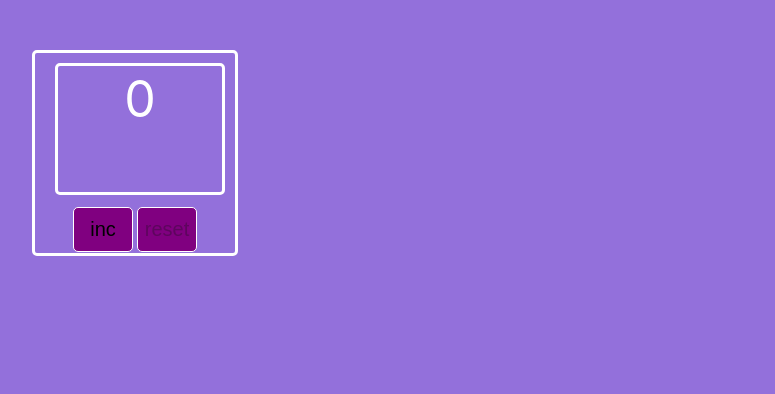
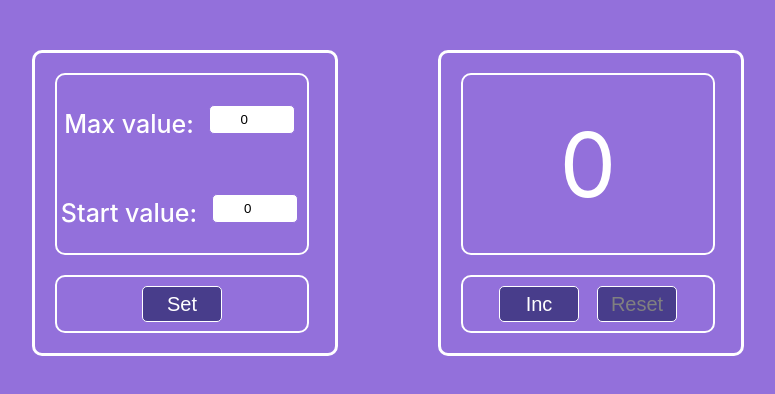
Before and after one commit to Karpenko21/counter, a React (Create React App) app: page / in a window 1280 px wide. Shown: the top 394 px of the page, without its empty margins (18-793 px from the left). Built offline with nearby package versions, Linux system fonts and the light colour scheme.

Commit message:
CounterSetter

```diff
--- a/src/App.css
+++ b/src/App.css
@@ -1,50 +1,6 @@
 .App {
+  display: flex;
+  flex-direction: row;
+  justify-items: center;
   text-align: center;
 }
-.counter {
-  border: 3px solid white;
-  width: 200px;
-  height: 200px;
-  margin: 50px;
-  background: mediumpurple;
-  color: white;
-  border-radius: 5px;
-}
-
-.value {
-  border: 3px solid white;
-  width: 158px;
-  height: 120px;
-  margin: 10px 20px;
-  padding: 3px;
-  border-radius: 5px;
-  font-size: 50px;
-}
-
-.maxValue {
-  border: 2px solid white;
-  width: 158px;
-  height: 120px;
-  margin: 10px 20px;
-  padding: 3px;
-  border-radius: 5px;
-  color: darkblue;
-  font-size: 50px;
-}
-
-.button {
-  margin: 2px;
-  width: 60px;
-  height: 45px;
-  background: purple;
-  border-radius: 5px;
-  border: 1px solid white;
-/*  color: white;*/
-  font-size: 20px;
-}
-.buttonContainer {
-  display: flex;
-  flex-direction: row;
-  justify-content: center;
-  margin: 10px 10px;
-}
--- a/src/App.tsx
+++ b/src/App.tsx
@@ -1,11 +1,14 @@
 import React, {useState} from 'react';
 import './App.css';
 import {Counter} from "./component/Counter";
+import {CounterSetter} from "./component/CounterSetter";
 
 function App() {
 
     return (
         <div className="App">
+            {/* eslint-disable-next-line react/jsx-no-undef */}
+            <CounterSetter/>
             <Counter/>
         </div>
     );
--- a/src/component/Button.tsx
+++ b/src/component/Button.tsx
@@ -3,7 +3,7 @@ import React from 'react';
 type ButtonPropsType = {
     name: string,
     callback: () => void
-    disabled: boolean
+    disabled?: boolean
     className: string
 }
 export const Button = (props: ButtonPropsType) => {
--- /dev/null
+++ b/src/component/Counter.module.css
@@ -0,0 +1,103 @@
+
+.counter {
+    border: 3px solid white;
+    width: 300px;
+    height: 300px;
+    margin: 50px;
+    color: white;
+    border-radius: 10px;
+    display: flex;
+    flex-direction: column;
+    justify-content: space-around;
+}
+
+.panel  {
+    display: flex;
+    flex-direction: column;
+    justify-content: space-around;
+    justify-items: center;
+    border: 2px solid white;
+    color: white;
+    border-radius: 10px;
+    width: 250px;
+    height: 190px;
+    margin: 20px;
+
+}
+
+.value {
+    padding: 3px;
+    font-size: 90px;
+}
+
+.maxValue {
+    padding: 3px;
+    color: darkblue;
+    font-size: 90px;
+}
+
+.buttonsContainer {
+    display: flex;
+    flex-direction: row;
+    justify-items: center;
+    justify-content: center;
+    border: 2px solid white;
+    color: white;
+    border-radius: 10px;
+    width: 250px;
+    height: 56px;
+    margin: 0px 20px 20px 20px;
+}
+
+.button {
+    margin: 9px;
+    width: 80px;
+    height: 36px;
+    background: darkslateblue;
+    border-radius: 5px;
+    border: 1px solid white;
+    color: white;
+    font-size: 20px;
+}
+.disabled {
+    margin: 9px;
+    width: 80px;
+    height: 36px;
+    background: darkslateblue;
+    border-radius: 5px;
+    border: 1px solid white;
+    font-size: 20px;
+    color: grey;
+}
+
+.input {
+    margin: 5px 5px 5px 15px ;
+    width: 80px;
+    height: 25px;
+    border: 1px solid mediumpurple;
+    vertical-align: bottom;
+    border-radius: 5px;
+    text-align: center;
+}
+
+.panelInputValue{
+    font-size: 25px;
+    font-weight: 500;
+}
+.input:focus {
+    outline: 1px solid darkblue;
+}
+.error {
+    margin: 5px 5px 5px 15px ;
+    width: 80px;
+    height: 25px;
+    background: lightpink;
+    vertical-align: bottom;
+    border-radius: 5px;
+    text-align: center;
+    outline:  2px solid red;
+}
+.error:focus {
+    border: none;
+    outline: 2px solid red;
+}
--- a/src/component/Counter.tsx
+++ b/src/component/Counter.tsx
@@ -1,13 +1,13 @@
 import React, {useState} from 'react';
 import {Button} from "./Button";
+import s from "./Counter.module.css"
 
-type CounterPropsType = {
-
-}
+type CounterPropsType = {}
 
 export const Counter = (props: CounterPropsType) => {
     const maxValue: number = 5
     const minValue: number = 0
+
     const [value, setValue] = useState(0)
     const onClickIncHandler = () => {
         setValue(value + 1)
@@ -17,19 +17,21 @@ export const Counter = (props: CounterPropsType) => {
         setValue(minValue)
     }
     return (
-        <div className={"counter"}>
-            <div className={value === maxValue ? "maxValue" : "value"}>
-                {value}
+        <div className={s.counter}>
+            <div className={s.panel}>
+                <div className={value === maxValue ? s.maxValue : s.value}>
+                    {value}
+                </div>
             </div>
-            <div className={"buttonContainer"}>
-                <Button name={"inc"}
+            <div className={s.buttonsContainer}>
+                <Button name={"Inc"}
                         callback={onClickIncHandler}
                         disabled={value === maxValue}
-                        className={"button"}/>
-                <Button name={"reset"}
+                        className={value === maxValue ? s.disabled : s.button }/>
+                <Button name={"Reset"}
                         callback={onClickResetHandler}
                         disabled={value === minValue}
-                        className={"button"}/>
+                        className={value === minValue ? s.disabled : s.button }/>
             </div>
         </div>
     )
--- /dev/null
+++ b/src/component/CounterSetter.tsx
@@ -0,0 +1,90 @@
+import React, {ChangeEvent, useEffect, useState} from 'react';
+import s from "./Counter.module.css"
+import {Button} from "./Button";
+
+type CounterSetterPropsType = {}
+
+export const CounterSetter = (props: CounterSetterPropsType) => {
+
+    const [maxValue, setMaxValue] = useState<number>(0)
+    const [minValue, setMinValue] = useState<number>(0)
+
+    const [error, setError] = useState<string>('')
+
+/*
+    useEffect( () => {
+        let storageMaxValueAsString = localStorage.getItem('counterMaxValue')
+        if (storageMaxValueAsString) {
+            let storageMaxValue = JSON.parse(storageMaxValueAsString)
+            setMaxValue(storageMaxValue)
+        }
+    }, [])
+
+
+    useEffect( () => {
+        localStorage.setItem('counterMaxValue', JSON.stringify(maxValue))
+    }, [maxValue])
+
+    useEffect( () => {
+        let storageMinValueAsString = localStorage.getItem('counterMinValue')
+        if (storageMinValueAsString) {
+            let storageMinValue = JSON.parse(storageMinValueAsString)
+            setMaxValue(storageMinValue)
+        }
+    }, [])
+
+    useEffect( () => {
+        localStorage.setItem('counterMinValue', JSON.stringify(minValue))
+    }, [minValue])*/
+
+
+    const onChangeMaxValueHandler = (e: ChangeEvent<HTMLInputElement>) => {
+        let newMaxValue = Number(e.currentTarget.value)
+        if (newMaxValue <= minValue || newMaxValue < 0) {
+            setMaxValue(newMaxValue)
+            setError('Incorrect value')
+        } else {
+            setMaxValue(newMaxValue)
+            setError('Enter values and press "set"')
+        }
+       /* setMaxValue(Number(e.currentTarget.value))*/
+    }
+    const onChangeMinValueHandler = (e: ChangeEvent<HTMLInputElement>) => {
+        let newMinValue = Number(e.currentTarget.value)
+        if (newMinValue >= 0 && newMinValue < maxValue) {
+            setMinValue(newMinValue)
+            setError('Enter values and press "set"')
+        } else {
+            setMinValue(newMinValue)
+            setError('Incorrect value')
+        }
+    }
+
+    return (
+        <div className={s.counter}>
+            <div className={s.panel}>
+                <div className={s.panelInputValue}>
+                    <span>Max value:
+                        <input type={"number"}
+                               value={maxValue}
+                               className={error === 'Incorrect value' ? s.error : s.input}
+                               onChange={onChangeMaxValueHandler}/></span>
+                </div>
+                <div className={s.panelInputValue}>
+                    <span>Start value:
+                        <input type={"number"}
+                               value={minValue}
+                               className={error === 'Incorrect value' ? s.error : s.input}
+                               onChange={onChangeMinValueHandler}/></span>
+                </div>
+            </div>
+            <div className={s.buttonsContainer}>
+                <Button name={'Set'}
+                        callback={() => {
+                }}
+                        disabled={error === 'Incorrect value' }
+                        className={error === 'Incorrect value' ? s.disabled : s.button }/>
+            </div>
+        </div>
+    )
+}
```
